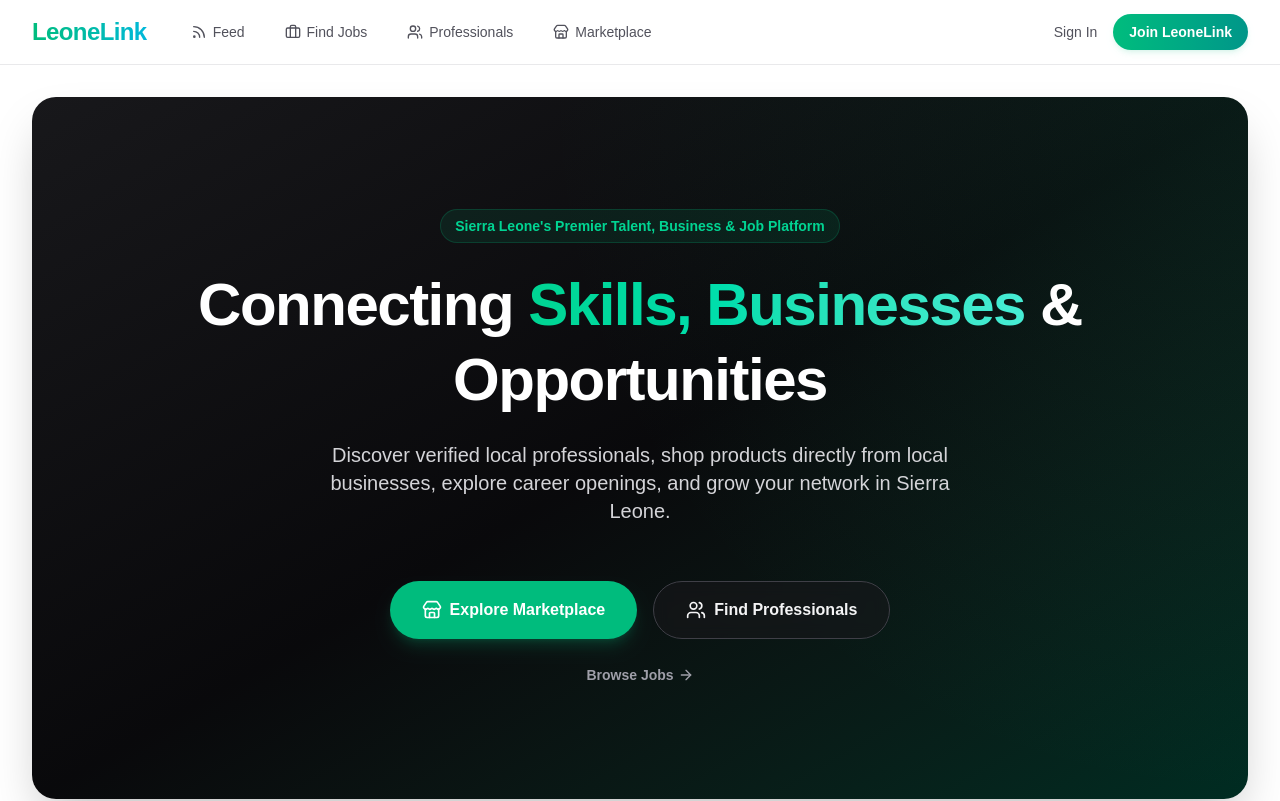
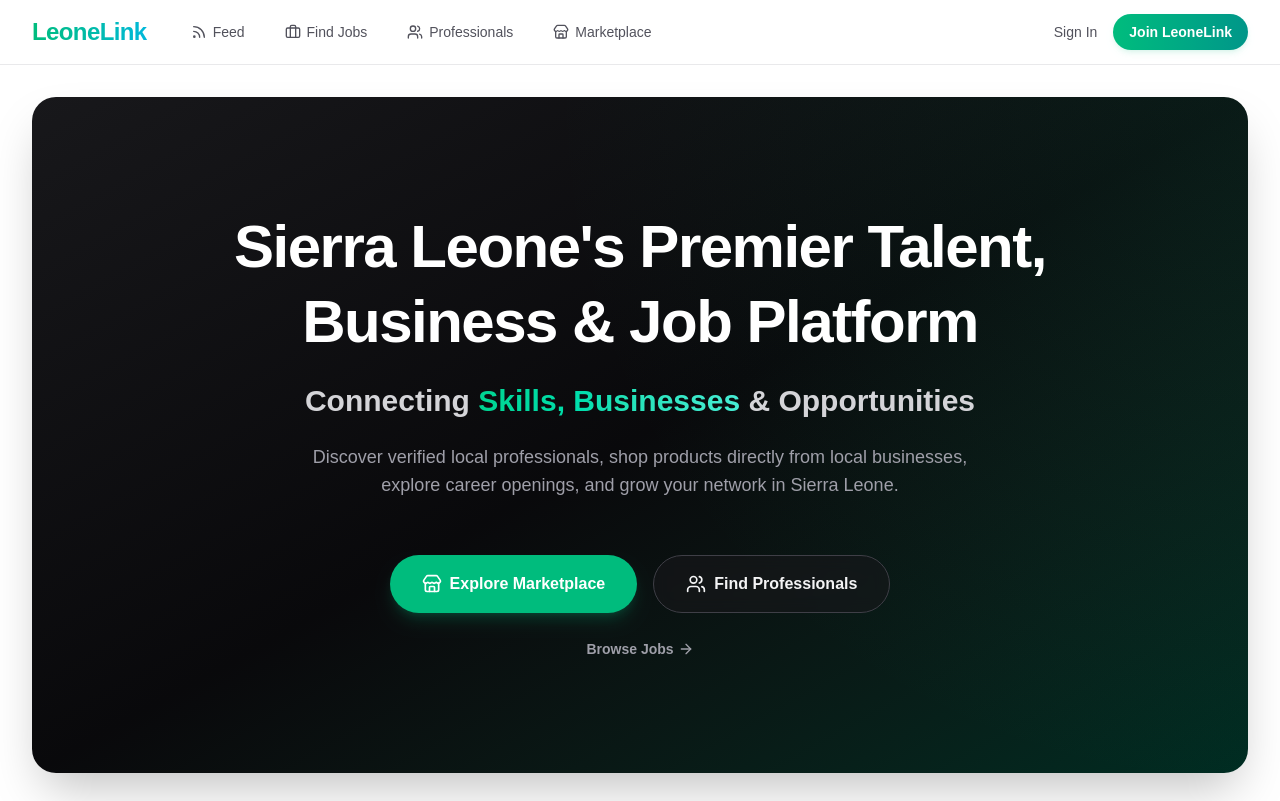
Before and after one commit to georgemacarthy701-blip/Hannah-Beauty-Salon, a Next.js app: page / in a window 1280 px wide. Shown: the top 801 px of the page. Built offline with nearby package versions, Linux system fonts and the light colour scheme; no server answers; the database is empty.

Commit message:
refactor: show platform headline larger than subtitle in hero section

```diff
--- a/src/app/page.tsx
+++ b/src/app/page.tsx
@@ -99,13 +99,13 @@
       <section className="relative overflow-hidden bg-gradient-to-br from-zinc-900 via-zinc-950 to-emerald-950 text-white rounded-3xl mx-4 sm:mx-6 lg:mx-8 px-6 py-20 md:py-28 shadow-2xl">
         <div className="absolute inset-0 bg-[radial-gradient(circle_at_top_right,rgba(16,185,129,0.1),transparent_50%)]" />
         <div className="relative mx-auto max-w-4xl text-center space-y-6">
-          <span className="inline-flex items-center gap-1.5 rounded-full bg-emerald-500/10 px-3.5 py-1.5 text-sm font-semibold text-emerald-400 border border-emerald-500/20">
+          <h1 className="text-4xl sm:text-6xl font-black tracking-tight leading-tight text-white">
             Sierra Leone's Premier Talent, Business & Job Platform
-          </span>
-          <h1 className="text-4xl sm:text-6xl font-black tracking-tight leading-tight text-white">
+          </h1>
+          <p className="text-xl sm:text-3xl font-extrabold text-zinc-300 max-w-3xl mx-auto">
             Connecting <span className="bg-gradient-to-r from-emerald-400 to-teal-300 bg-clip-text text-transparent">Skills, Businesses</span> & Opportunities
-          </h1>
-          <p className="text-zinc-300 max-w-2xl mx-auto text-lg sm:text-xl">
+          </p>
+          <p className="text-zinc-400 max-w-2xl mx-auto text-base sm:text-lg">
             Discover verified local professionals, shop products directly from local businesses, explore career openings, and grow your network in Sierra Leone.
           </p>
 
```
